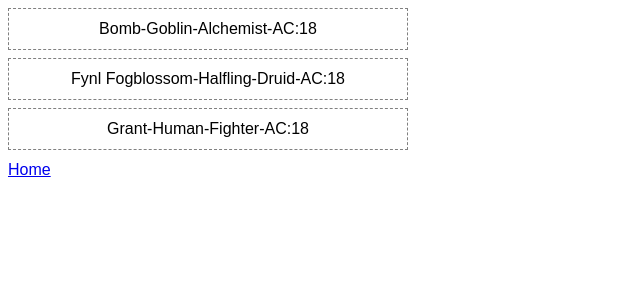
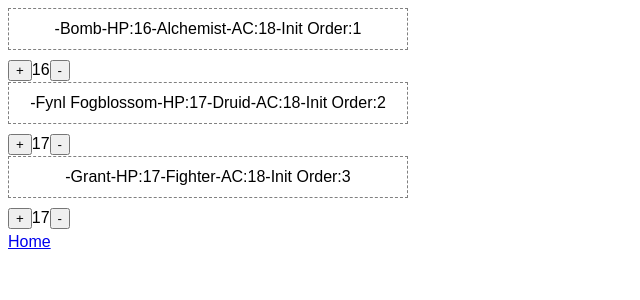
Before and after one commit to HankC138/GMToolkit, a React (Vite) app: page /initiative in a window 1280 px wide. Shown: the top 300 px of the page, without its empty margins (0-640 px from the left). Built offline with nearby package versions, Linux system fonts and the light colour scheme.

Commit message:
hp adjuster started

```diff
--- a/characterSheets.ts
+++ b/characterSheets.ts
@@ -1,4 +1,4 @@
-const fynl ={
+const fynl = {
 	success: true,
 	build: {
 		name: "Fynl Fogblossom",
@@ -242,7 +242,7 @@ const fynl ={
 		],
 		familiars: [],
 	},
-}
+};
 
 const bombGoblin = {
 	success: true,
@@ -265,7 +265,7 @@ const bombGoblin = {
 		rituals: [],
 		resistances: ["acid 1", "fire 1"],
 		attributes: {
-			ancestryhp: 6,
+			ancestryhp: 5,
 			classhp: 8,
 			bonushp: 0,
 			bonushpPerLevel: 0,
@@ -430,7 +430,7 @@ const bombGoblin = {
 		pets: [],
 		familiars: [],
 	},
-}
+};
 
 const grant = {
 	success: true,
@@ -618,18 +618,29 @@ const grant = {
 		pets: [],
 		familiars: [],
 	},
-}
+};
 
-const characterSheets = [
-	bombGoblin, fynl, grant
-];
+const characterSheets = [bombGoblin, fynl, grant];
 
 export const initTrackerValues = characterSheets.map((char) => {
 	return {
 		name: char.build.name,
-		ancestry: char.build.ancestry,
 		class: char.build.class,
 		AC: char.build.acTotal.acTotal,
+		HP: calculateHP(char.build.attributes, char.build.abilities.con),
 	};
 });
+interface charAttributes {
+	ancestryhp: number;
+	classhp: number;
+	bonushp: number;
+}
+function calculateHP(
+	{ ancestryhp, classhp, bonushp }: charAttributes,
+	con: number
+){
+	const conMod = Math.floor((con - 10) / 2);
+	return ancestryhp + classhp + bonushp + conMod;
+}
+
 export default characterSheets;
--- a/src/components/initiativeTracker/Card.tsx
+++ b/src/components/initiativeTracker/Card.tsx
@@ -17,7 +17,10 @@ const style = {
 export interface CharCardProps {
 	key: string;
 	id: string;
-	text: string;
+	HP: number;
+	AC: number;
+	name:string;
+	charClass:string;
 	index: number;
 	moveCard: (dragIndex: number, hoverIndex: number) => void;
 }
@@ -28,7 +31,7 @@ interface DragItem {
 	type: string;
 }
 
-export const CharCard: FC<CharCardProps> = ({ id, text, index, moveCard }) => {
+export const CharCard: FC<CharCardProps> = ({ id,name, HP,AC, charClass, index, moveCard }) => {
 	const ref = useRef<HTMLDivElement>(null);
 	const [{ handlerId }, drop] = useDrop<
 		DragItem,
@@ -105,7 +108,7 @@ export const CharCard: FC<CharCardProps> = ({ id, text, index, moveCard }) => {
 	drag(drop(ref));
 	return (
 		<div ref={ref} style={{ ...style, backgroundColor }} data-handler-id={handlerId}>
-			{text}
+			-{name}-HP:{HP}-{charClass}-AC:{AC}-Init Order:{index+1}
 		</div>
 	);
 };
--- /dev/null
+++ b/src/components/initiativeTracker/HPadjuster.tsx
@@ -0,0 +1,28 @@
+import { useState } from "react";
+
+interface IHPadjuster {
+	HP: number;
+}
+
+export const HPadjuster = ({ HP }: IHPadjuster) => {
+	const [currentHP, setCurrentHP] = useState(HP);
+
+	const HPadjustment = (action: string) => {
+        console.log(action)
+		switch (action) {
+			case "increment":
+				return setCurrentHP(currentHP + 1);
+			case "decrement":
+				return setCurrentHP(currentHP - 1);
+			default:
+				return currentHP;
+		}
+	};
+	return (
+		<span>
+			<button onClick={() => HPadjustment("increment")}>+</button>
+			{currentHP}
+			<button onClick={()=> HPadjustment('decrement')}>-</button>
+		</span>
+	);
+};
--- a/src/components/initiativeTracker/Tracker.tsx
+++ b/src/components/initiativeTracker/Tracker.tsx
@@ -2,17 +2,18 @@ import update from "immutability-helper";
 import type { FC } from "react";
 import { useCallback, useState } from "react";
 import { CharCard } from "./Card.tsx";
-import { initTrackerValues } from "../../../characterSheets.ts";
+import { initTrackerValues } from "../../../characterSheets.js";
 import { Link } from "react-router-dom";
+import { HPadjuster } from "./HPadjuster.tsx";
 const style = {
 	width: 400,
 };
 
 export interface Item {
 	name: string;
-	ancestry: string;
 	class: string;
 	AC: number;
+	HP: number;
 }
 
 export interface ContainerState {
@@ -37,19 +38,25 @@ export const Tracker: FC = () => {
 				character: {
 					name: string;
 					class: string;
-					ancestry: string;
 					AC: number;
+					HP: number;
 				},
 				index: number
 			) => {
 				return (
+					<div key={index}>
 						<CharCard
 							key={`${character.name}_${index}`}
 							index={index}
 							id={character.name}
-						text={`${character.name}-${character.ancestry}-${character.class}-AC:${character.AC}`}
+							name={character.name}
+							HP={character.HP}
+							AC={character.AC}
+							charClass={character.class}
 							moveCard={moveCard}
 						/>
+						<HPadjuster key={`${character.name}+${character.HP}${index}`} HP={character.HP} />
+					</div>
 				);
 			},
 			[]
```
Lines whose indentation alone changed are shown as unchanged.
